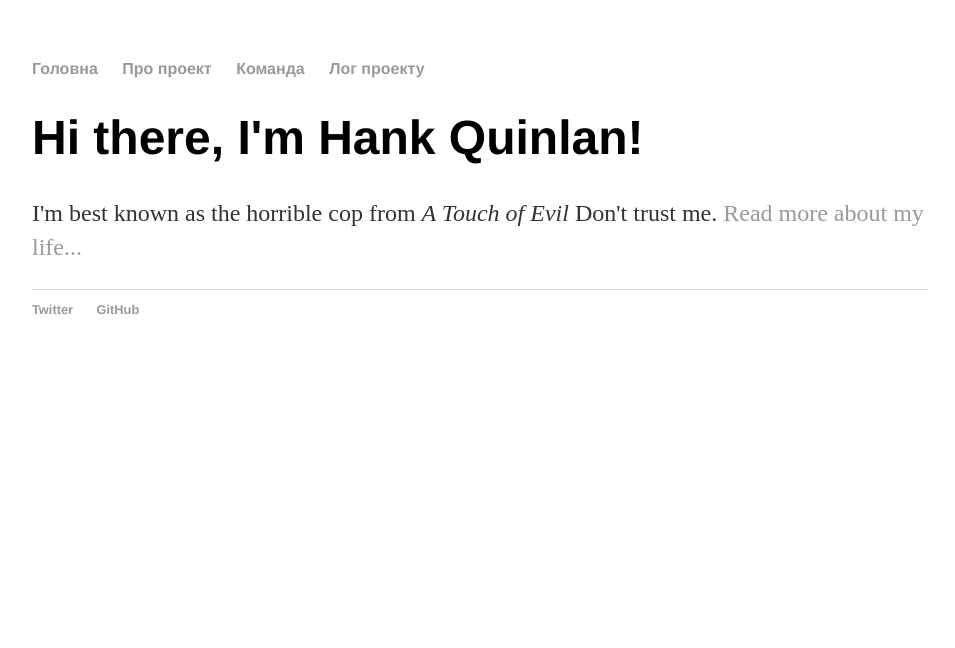
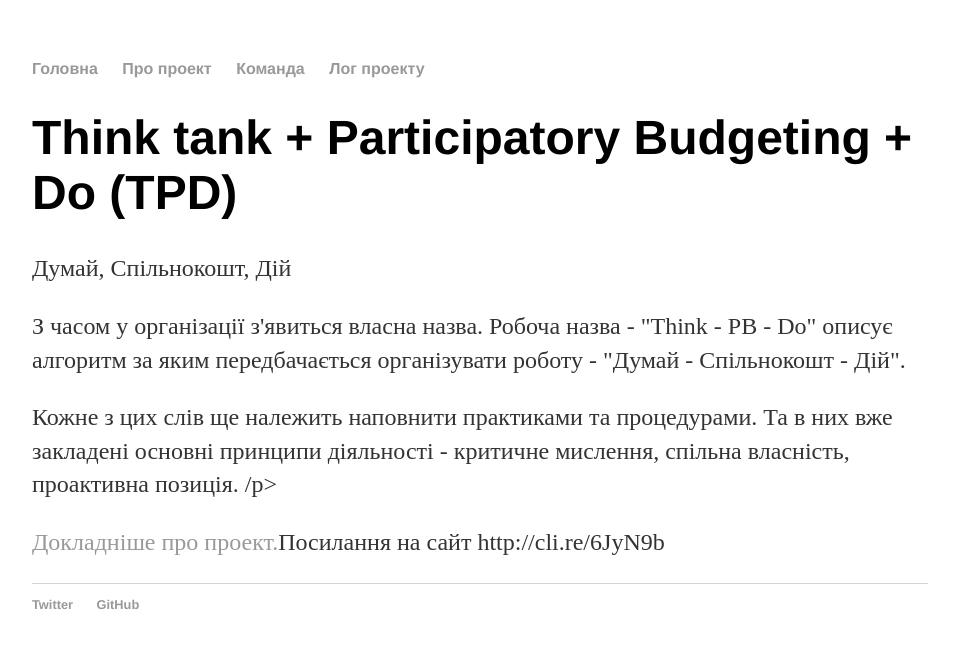
Before and after one commit to eduard-k/TPD, a Jekyll site: the page built from index.html, in a window 1280 px wide. Shown: the top 648 px of the page, without its empty margins (160-1115 px from the left). Built offline with Jekyll 4.4.1, drawn with Linux system fonts in a browser that asks for light colours.

Commit message:
Update index.html
Додана загальна інформація про проект з файлу Readme GitHub

```diff
--- a/index.html
+++ b/index.html
@@ -3,6 +3,11 @@ layout: default
 title: Думай, Спільнокошт, Дій (TPD)
 ---
 <div class="blurb">
-	<h1>Hi there, I'm Hank Quinlan!</h1>
-	<p>I'm best known as the horrible cop from <em>A Touch of Evil</em> Don't trust me. <a href="/about">Read more about my life...</a></p>
+	<h1>Think tank + Participatory Budgeting + Do (TPD)</h1>
+	<p>Думай, Спільнокошт, Дій</p>
+	<p>З часом у організації з'явиться власна назва. Робоча назва - "Think - PB - Do" описує алгоритм за яким передбачається організувати роботу - "Думай - Спільнокошт - Дій".
+</p>
+	<p>Кожне з цих слів ще належить наповнити практиками та процедурами. Та в них вже закладені основні принципи діяльності - критичне мислення, спільна власність, проактивна позиція.
+/p>
+	<p><a href="/about">Докладніше про проект.</a>Посилання на сайт http://cli.re/6JyN9b</p>
 </div><!-- /.blurb -->
```
